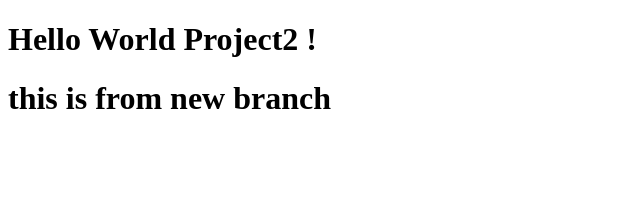
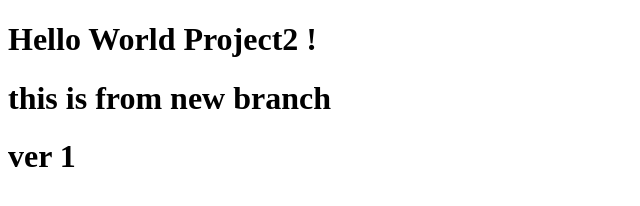
Before and after one commit to vilasparab/Project4, a plain HTML site: page index.html in a window 1280 px wide. Shown: the full height of the page, 0-640 px from the left. Drawn offline with Linux system fonts and the light colour scheme.

Commit message:
this is ver1 for V1

```diff
--- a/index.html
+++ b/index.html
@@ -9,5 +9,6 @@
     <body>
         <h1> Hello World Project2 ! </h1>
         <h1>this is from new branch </h1>
+        <h1> ver 1</h1>
     </body>
 </html>
```
